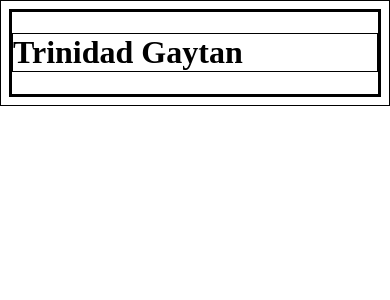
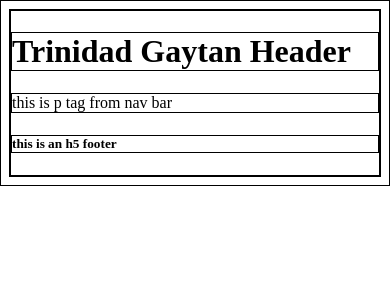
Before and after one commit to tgaytan/react-portfolio, a React (Vite) app: page / in a window 390 px wide. Shown: the top 300 px of the page. Built offline with nearby package versions, Linux system fonts and the light colour scheme.

Commit message:
added header, nav, and footer components to page. single elments in each so far. doing mobile design

```diff
--- a/src/App.jsx
+++ b/src/App.jsx
@@ -1,9 +1,11 @@
+import Header from './components/Header'
+import Footer from './components/Footer'
+
 function App() {
   return (
     <>
-      <div>
-        <h1>Trinidad Gaytan</h1>
-      </div>
+      <Header />
+      <Footer />
     </>
   )
 }
--- a/src/components/Footer.jsx
+++ b/src/components/Footer.jsx
@@ -0,0 +1,9 @@
+function Footer() {
+    return (
+        <>
+            <h5>this is an h5 footer</h5>
+        </>
+    )
+}
+
+export default Footer
--- a/src/components/Header.jsx
+++ b/src/components/Header.jsx
@@ -0,0 +1,13 @@
+import Nav from './Nav'
+
+function Header() {
+    console.log('coming from the header')
+    return (
+        <>
+            <h1>Trinidad Gaytan Header</h1>
+            <Nav />
+        </>
+    )
+}
+
+export default Header
--- a/src/components/Nav.jsx
+++ b/src/components/Nav.jsx
@@ -0,0 +1,9 @@
+function Nav() {
+    return (
+        <>
+            <p>this is p tag from nav bar</p>
+        </>
+    )
+}
+
+export default Nav
```
Also changed, not shown: extraInfo.txt.
